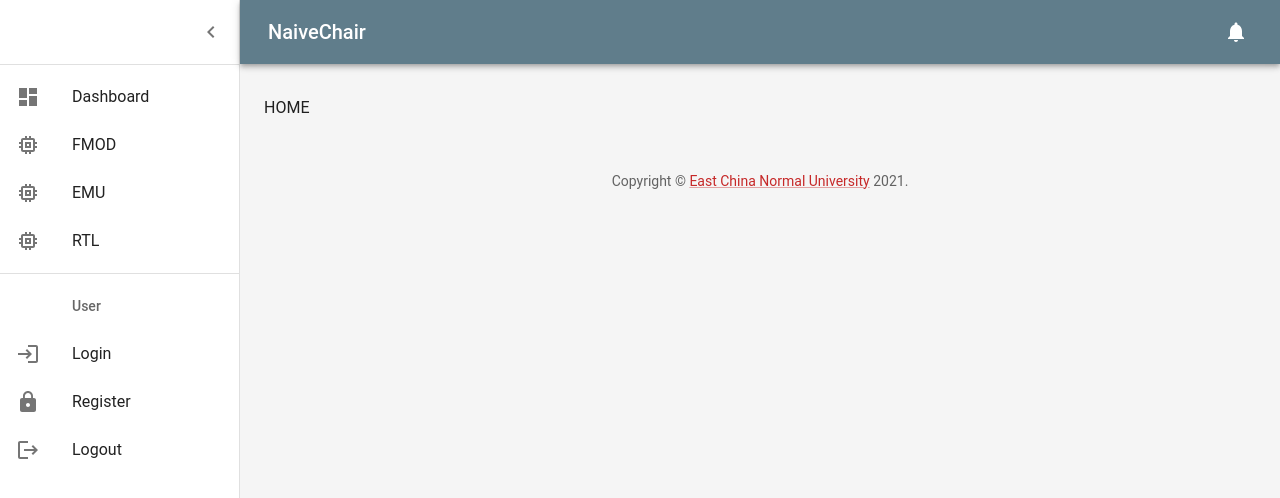
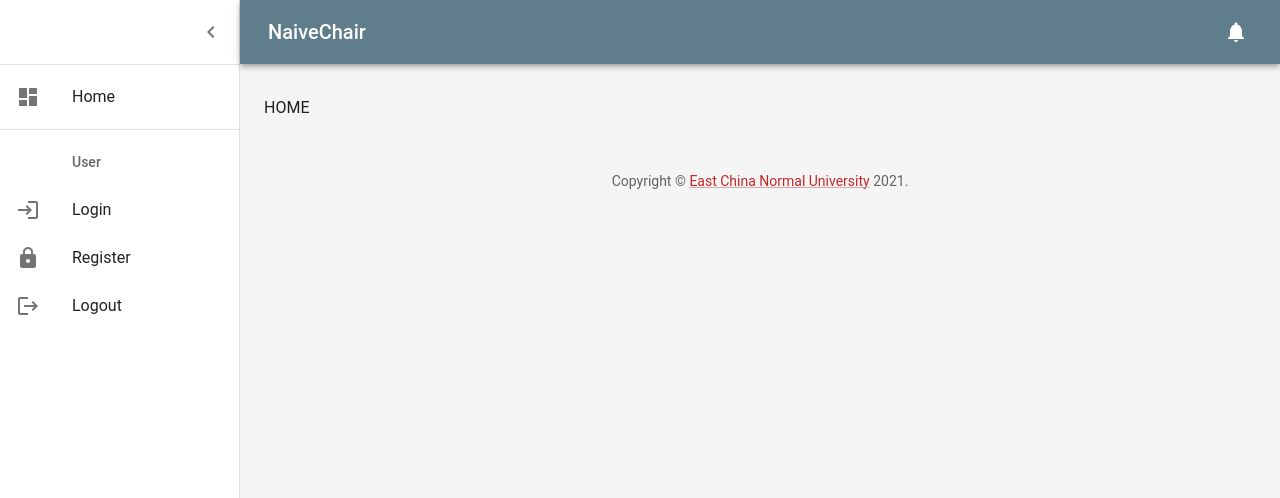
Before and after one commit to BillChen2k/naive-chair-frontend, a React (Create React App) app: page / in a window 1280 px wide. Shown: the top 498 px of the page. Built offline with nearby package versions, Linux system fonts and the light colour scheme.

Commit message:
fix: Fix EventBus

```diff
--- a/src/App.backup.tsx
+++ b/src/App.backup.tsx
@@ -22,9 +22,9 @@ import NotificationsIcon from '@mui/icons-material/Notifications';
 import AuthService from '@/services/auth.service';
 import IUser from '@/types/user.type';
 
-import Login from '@/components/login.component';
-import Register from '@/components/register.component';
-import Home from '@/components/home.component';
+import Login from '@/router/Login';
+import Register from '@/router/Register';
+import Home from '@/router/Home';
 import BoardUser from '@/components/board-user.component';
 import BoardModerator from '@/components/board-moderator.component';
 import BoardAdmin from '@/components/board-admin.component';
--- a/src/App.tsx
+++ b/src/App.tsx
@@ -23,9 +23,9 @@ import NotificationsIcon from '@mui/icons-material/Notifications';
 import AuthService from '@/services/auth.service';
 import IUser from '@/types/user.type';
 
-import Login from '@/components/login.component';
-import Register from '@/components/register.component';
-import Home from '@/components/home.component';
+import Login from '@/router/Login';
+import Register from '@/router/Register';
+import Home from '@/router/Home';
 import BoardUser from '@/components/board-user.component';
 import BoardModerator from '@/components/board-moderator.component';
 import BoardAdmin from '@/components/board-admin.component';
--- a/src/client.entry.tsx
+++ b/src/client.entry.tsx
@@ -1,3 +1,6 @@
+/**
+ * Entry point for SSR. Not currently used.
+ */
 import * as React from 'react';
 import ReactDOM from 'react-dom';
 import {BrowserRouter} from 'react-router-dom';
--- a/src/common/eventBus.ts
+++ b/src/common/EventBus.ts
@@ -1,3 +1,6 @@
+/**
+ * Add html events.
+ */
 const eventBus = {
   on(event: string, callback: EventListener) {
     document.addEventListener(event, (e) => callback(e));
--- a/src/components/dashboard/PageItems.tsx
+++ b/src/components/dashboard/PageItems.tsx
@@ -5,33 +5,20 @@ import ListItemIcon from '@mui/material/ListItemIcon';
 import ListItemText from '@mui/material/ListItemText';
 import ListSubheader from '@mui/material/ListSubheader';
 import DashboardIcon from '@mui/icons-material/Dashboard';
-import BugReportIcon from '@mui/icons-material/BugReport';
 import LoginIcon from '@mui/icons-material/Login';
 import LogoutIcon from '@mui/icons-material/Logout';
 import LockIcon from '@mui/icons-material/Lock';
-import MemoryIcon from '@mui/icons-material/Memory';
 
 export const mainPageItems = (() => {
   const items = [
     {
       icon: <DashboardIcon />,
-      text: 'Dashboard',
-    },
-    {
-      icon: <MemoryIcon />,
-      text: 'FMOD',
-    },
-    {
-      icon: <MemoryIcon />,
-      text: 'EMU',
-    },
-    {
-      icon: <MemoryIcon />,
-      text: 'RTL',
+      text: 'Home',
+      linkPath: '/',
     },
   ];
   const listItems = items.map((item, index) => (
-    <ListItem button key={index}>
+    <ListItem button key={index} component={Link} to={item.linkPath}>
       <ListItemIcon>{item.icon}</ListItemIcon>
       <ListItemText primary={item.text} />
     </ListItem>
--- a/src/index.tsx
+++ b/src/index.tsx
@@ -5,6 +5,7 @@ import {HashRouter} from 'react-router-dom';
 
 ReactDOM.render(
     <React.StrictMode>
+      {/* Using hash router to avoid complex SSR configurations. */}
       <HashRouter>
         <App />
       </HashRouter>
--- a/src/server.entry.tsx
+++ b/src/server.entry.tsx
@@ -1,3 +1,6 @@
+/**
+ * Entry point for SSR. Not currently used.
+ */
 import * as React from 'react';
 import express from 'express';
 import ReactDOMServer from 'react-dom/server';
--- a/src/services/alert.service.tsx
+++ b/src/services/alert.service.tsx
@@ -2,7 +2,7 @@ import * as React from 'react';
 import Snackbar from '@mui/material/Snackbar';
 import Stack from '@mui/material/Stack';
 import MuiAlert, {AlertColor, AlertProps} from '@mui/material/Alert';
-import {ErrorMessage} from '@/components/login.component';
+import {ErrorMessage} from '@/router/Login';
 
 
 const Alert = React.forwardRef<HTMLDivElement, AlertProps>(function Alert(
```
Also changed, not shown: src/components/router/index.tsx (added, +13 -0 lines), src/router/Home.tsx (renamed from src/components/home.component.tsx), src/router/Login.tsx (renamed from src/components/login.component.tsx), src/router/Register.tsx (renamed from src/components/register.component.tsx).
